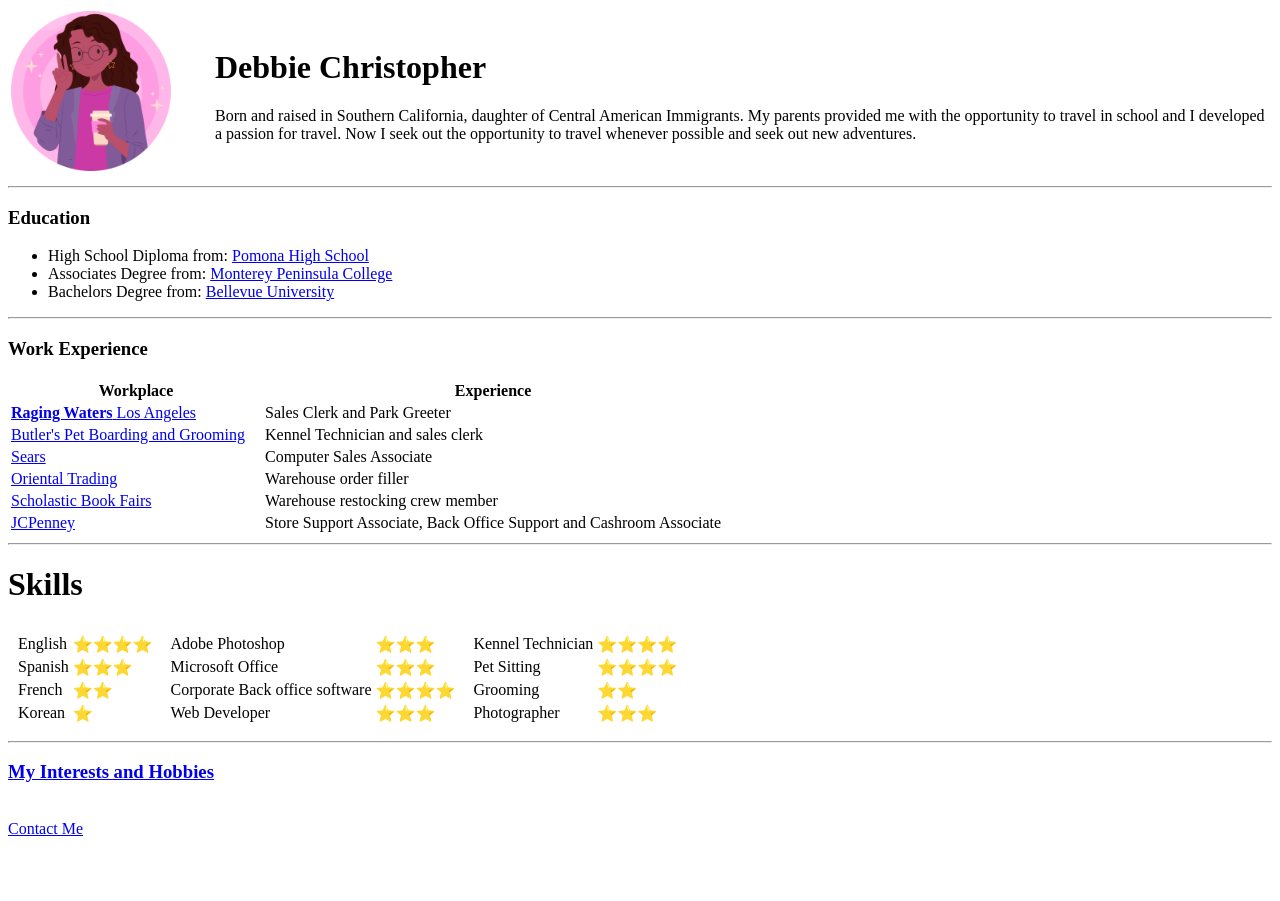
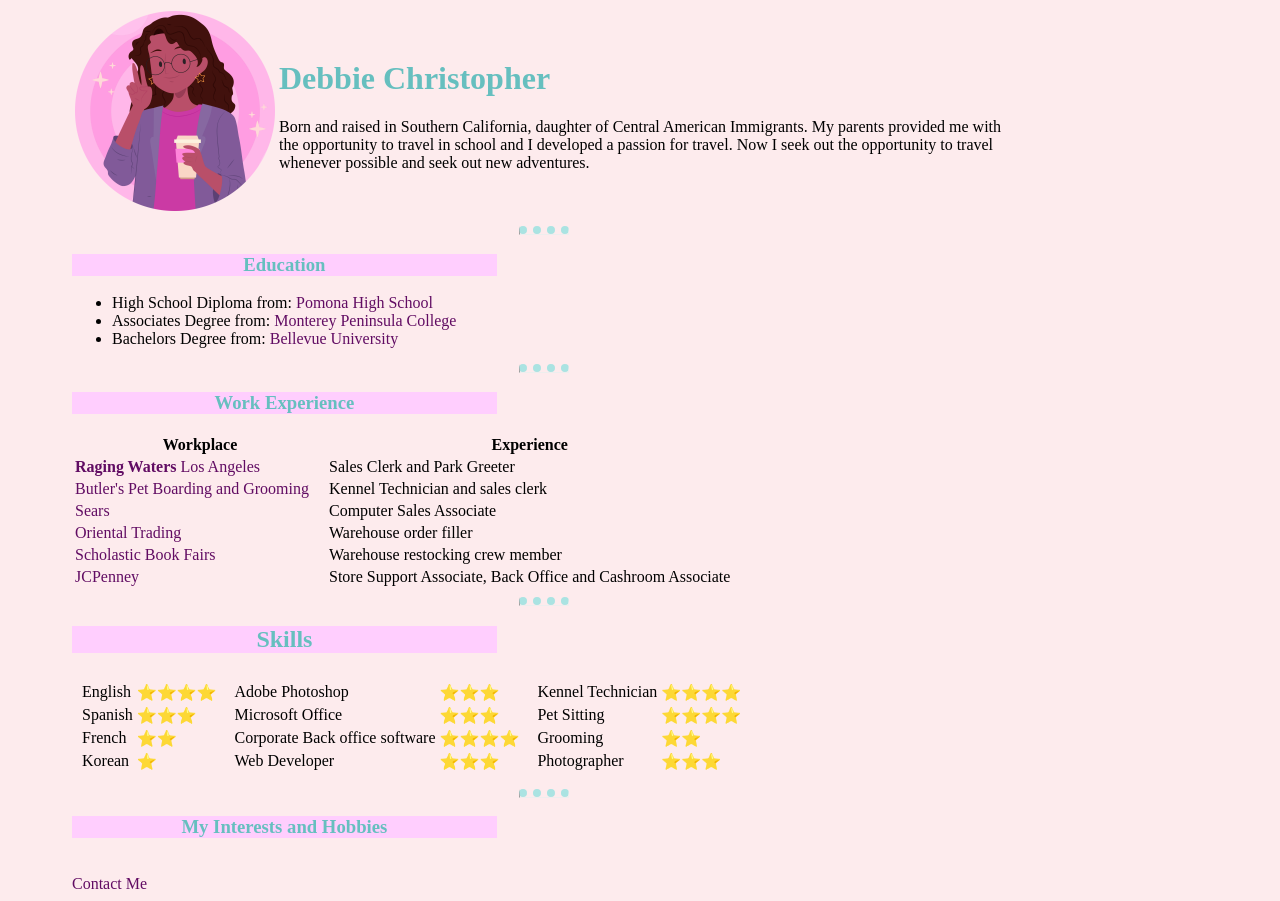
Before and after one commit to dj27chris/cvDJC, a plain HTML site: page index.html in a window 1280 px wide. Before the commit the page ends 846 px from the top, so only its background shows below. Drawn offline with Linux system fonts and the light colour scheme.

Commit message:
Add files via upload

```diff
--- a/index.html
+++ b/index.html
@@ -5,6 +5,7 @@
     <meta charset="UTF-8">
     <link rel="icon" type="image/png" href="icons/icons8-cv-48.png">
     <title>My Resume.</title>
+    <link  rel="stylesheet" href="styles.css">
 </head>
 
 <body>
@@ -66,12 +67,12 @@
             </tr>
             <tr>
                 <td><a href="https://www.jcpenney.com">JCPenney</a></td>
-                <td>Store Support Associate, Back Office Support and Cashroom Associate</td>
+                <td>Store Support Associate, Back Office and Cashroom Associate</td>
             </tr>
         </tbody>
     </table>
     <hr>
-    <h1>Skills</h1>
+    <h2>Skills</h2>
     <table cellpadding="5px">
         <tr><td>
             <table>
```
